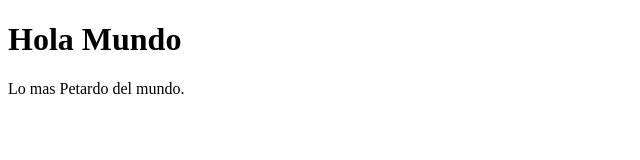
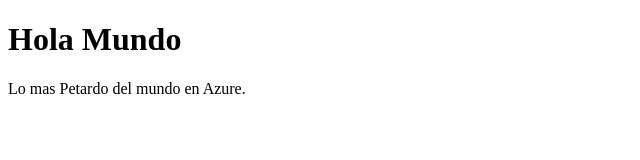
Before and after one commit to elkinguerrero007/Azure, a plain HTML site: page index.html in a window 1280 px wide. Shown: the full height of the page, 0-640 px from the left. Drawn offline with Linux system fonts and the light colour scheme.

Commit message:
Update index.html

```diff
--- a/index.html
+++ b/index.html
@@ -7,6 +7,6 @@
 </head>
 <body>
     <h1>Hola Mundo</h1>
-    <p>Lo mas Petardo del mundo.</p>
+    <p>Lo mas Petardo del mundo en Azure.</p>
 </body>
 </html>
```
